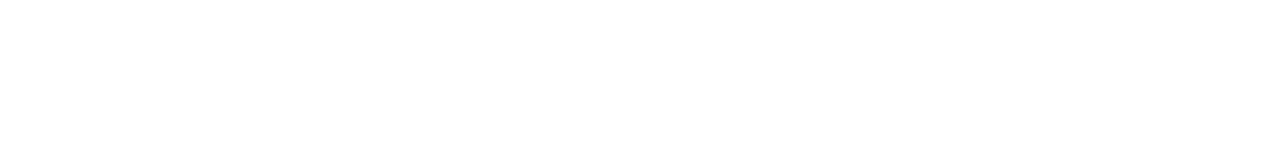
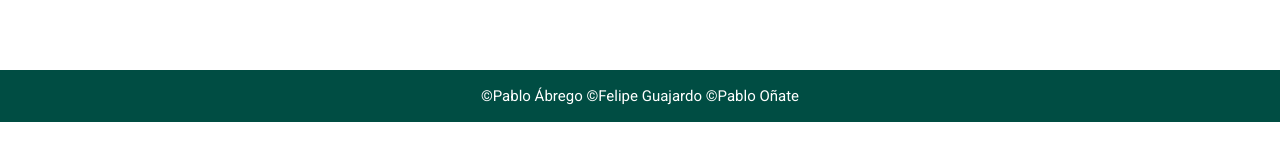
Before and after one commit to FelipeAGN/front-tienda, an Angular app: page /carro in a window 1280 px wide. Shown: the part 536-696 px from the top of the page. Built offline with nearby package versions, Linux system fonts and the light colour scheme; no server answers.

Commit message:
pequeños cambios

```diff
--- a/src/app/app.component.html
+++ b/src/app/app.component.html
@@ -8,5 +8,4 @@
 </div>
 
 
-<!--<app-footer></app-footer>
--->
+<app-footer></app-footer>
--- a/src/app/carrito/carrito.component.css
+++ b/src/app/carrito/carrito.component.css
@@ -30,3 +30,7 @@ tr:nth-child(even) {
 .button-spacing{
   margin-bottom: 15px;
 }
+
+.espaciador{
+  margin-bottom: 99px;
+}
--- a/src/app/footer/footer.component.css
+++ b/src/app/footer/footer.component.css
@@ -31,11 +31,9 @@
 #footer{
   background-color:#004d43;
   color: white;
-  font-weight: bold;
   font-size: 15px;
   background-position: bottom;
-  position: fixed;
-  bottom: 0;
+  position: absolute;
   width: 100%;
-  margin-top: 15%;
+  margin-top: 50px;
 }
--- a/src/app/header/header.component.css
+++ b/src/app/header/header.component.css
@@ -30,3 +30,6 @@ img{
 .titulo{
   color: white !important;
 }
+.titulo:hover{
+  color: white !important;
+}
```
